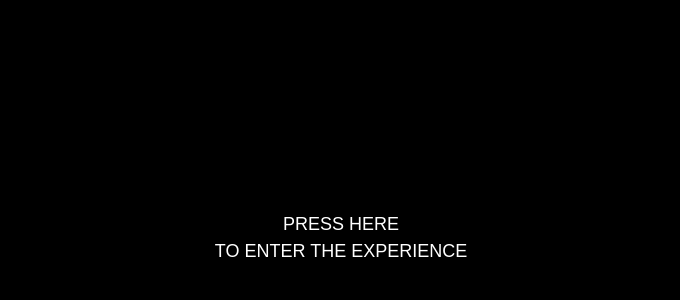
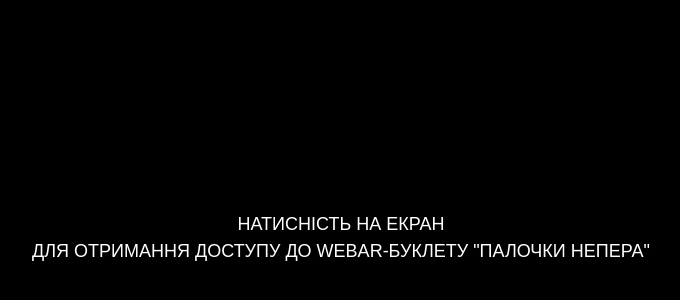
Before and after one commit to StephanSmolkinn/SmolkinLabWork1, a plain HTML site: page index.html in a window 1280 px wide. Shown: the part 162-462 px from the top of the page, without its empty margins (299-979 px from the left). Drawn offline with nearby package versions, Linux system fonts and the light colour scheme.

Commit message:
Changed by GitHub

```diff
--- a/index.html
+++ b/index.html
@@ -26,9 +26,9 @@
                 text-transform: uppercase; font-family: Arial, Helvetica, sans-serif; font-weight: 400; line-height: 1.5em; font-size: large; white-space: nowrap;
                 user-select: none; pointer-events: none;
             ">
-            Press here
+            Натисність на екран
             <br>
-            to enter the experience
+            для отримання доступу до WebAR-буклету "Палочки непера"
         </div>
     </div>
 
```
